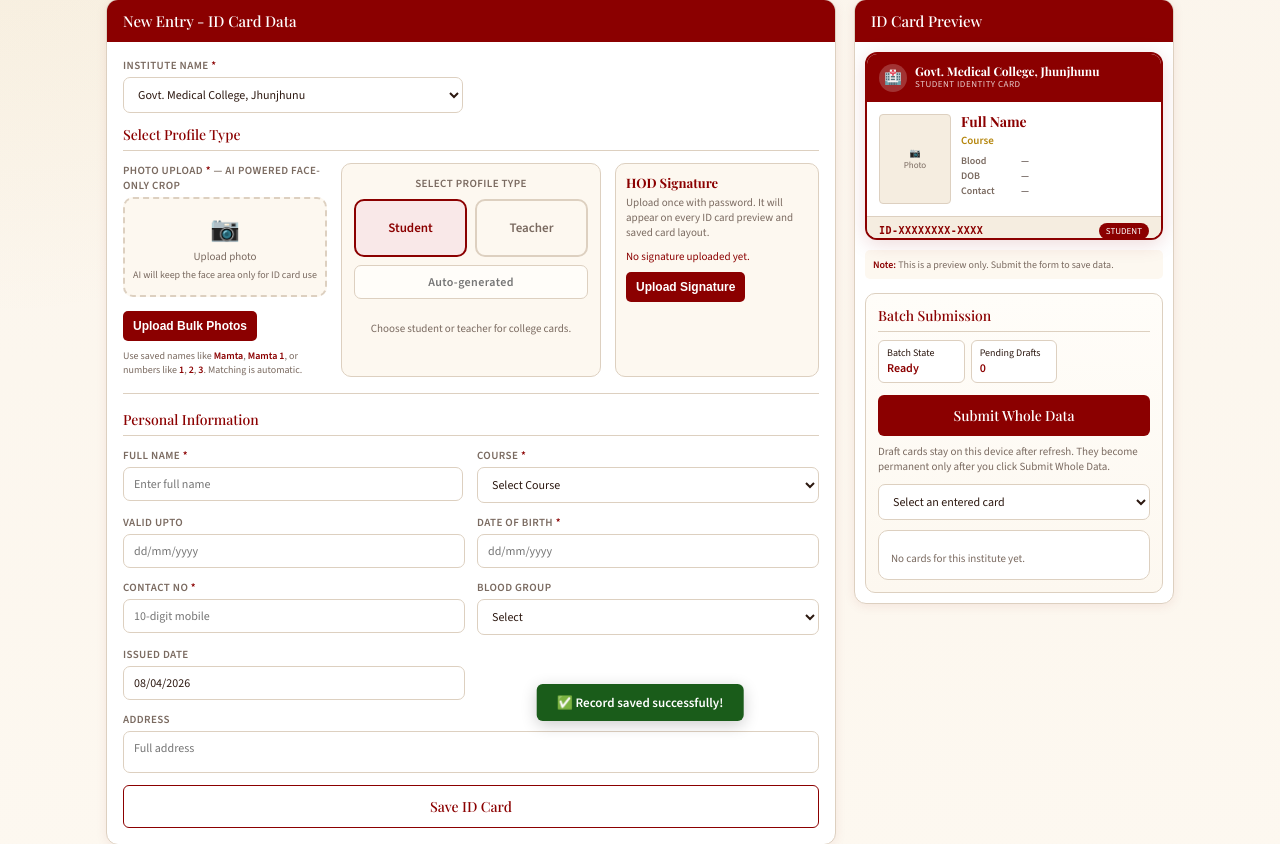
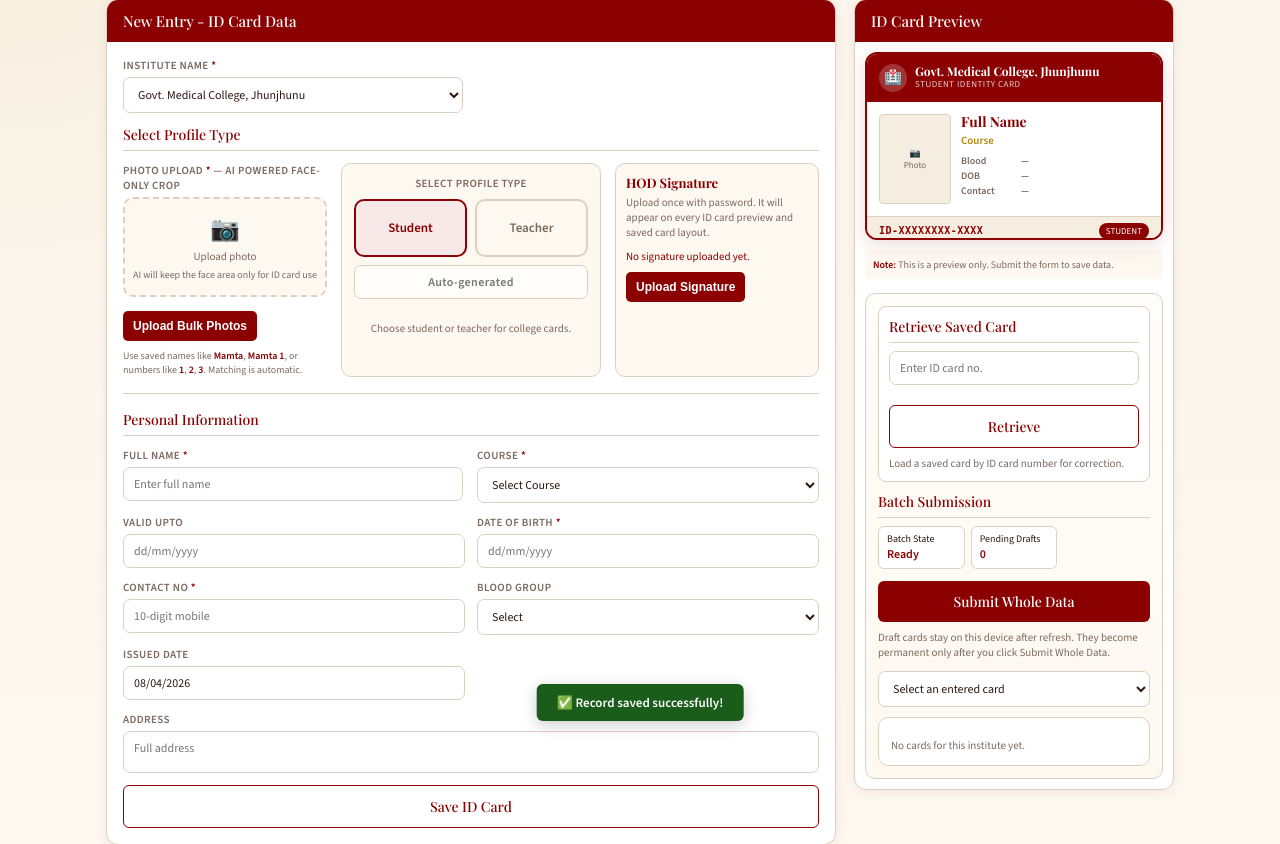
Before and after one commit to nine314211915-cpu/idcardmaker, a Flask app: page /id-card in a window 1280 px wide. Shown: the part 135-979 px from the top of the page. Run offline with Flask 3, Linux system fonts and the light colour scheme.

Commit message:
Add user-side card retrieval for correction

```diff
--- a/app.py
+++ b/app.py
@@ -709,6 +709,26 @@ def list_supabase_records(institute=None, batch_id=None):
         query["batch_id"] = f"eq.{batch_id}"
     rows = supabase_request("GET", "records", query=query)
     return [unpack_supabase_record(row) for row in (rows if isinstance(rows, list) else [])]
+
+
+def get_supabase_record_by_serial(institute, serial):
+    institute = canonicalize_institute_name(institute)
+    serial = (serial or "").strip()
+    if not institute or not serial:
+        return None
+    rows = supabase_request(
+        "GET",
+        "records",
+        query={
+            "select": "id,batch_id,institute_name,serial_no,name,profile_type,saved_at,submitted_at,payload",
+            "serial_no": f"eq.{serial}",
+            "institute_name": f"eq.{institute}",
+            "limit": 1,
+        },
+    )
+    if isinstance(rows, list) and rows:
+        return unpack_supabase_record(rows[0])
+    return None
 
 
 def get_supabase_batch(institute, batch_id):
@@ -2359,6 +2379,80 @@ def submit_batch():
         return jsonify({"error": str(exc) or "Batch submit failed"}), 500
     return jsonify({"status": "submitted", **result})
 
+
+@app.route("/api/retrieve-card")
+def retrieve_card():
+    institute = canonicalize_institute_name(request.args.get("institute"))
+    serial = (request.args.get("serial_no") or "").strip()
+    if not institute:
+        return jsonify({"error": "Institute is required"}), 400
+    if not serial:
+        return jsonify({"error": "ID card number is required"}), 400
+
+    if is_supabase_enabled():
+        record = get_supabase_record_by_serial(institute, serial)
+    else:
+        record = next((rec for rec in load_records(institute) if rec.get("serial_no") == serial), None)
+    if not record:
+        return jsonify({"error": "Card not found"}), 404
+    return jsonify({"record": record, "institute": institute, "serial_no": serial})
+
+
+@app.route("/api/update-card", methods=["POST"])
+def update_card():
+    payload = request.json or {}
+    institute = canonicalize_institute_name(payload.get("institute_name"))
+    serial = (payload.get("serial_no") or "").strip()
+    if not institute:
+        return jsonify({"error": "Institute is required"}), 400
+    if not serial:
+        return jsonify({"error": "ID card number is required"}), 400
+
+    normalize_record_dates(payload)
+    payload["institute_name"] = institute
+    payload["serial_no"] = serial
+    payload["saved_at"] = current_timestamp_display()
+
+    if is_supabase_enabled():
+        existing = get_supabase_record_by_serial(institute, serial)
+        if not existing:
+            return jsonify({"error": "Card not found"}), 404
+        submitted_at = existing.get("submitted_at")
+        batch_id = existing.get("batch_id")
+        batch_name = existing.get("batch_name")
+        existing.update(payload)
+        existing["submitted_at"] = submitted_at
+        if batch_id:
+            existing["batch_id"] = batch_id
+        if batch_name:
+            existing["batch_name"] = batch_name
+        supabase_request(
+            "PATCH",
+            "records",
+            payload={
+                "payload": existing,
+                "saved_at": existing.get("saved_at", ""),
+                "name": existing.get("name", ""),
+                "profile_type": existing.get("profile_type", ""),
+                "submitted_at": submitted_at or "",
+            },
+            query={"serial_no": f"eq.{serial}", "institute_name": f"eq.{institute}"},
+        )
+        return jsonify({"status": "updated", "record": existing, "serial_no": serial})
+
+    records = load_records(institute)
+    existing = next((rec for rec in records if rec.get("serial_no") == serial), None)
+    if not existing:
+        return jsonify({"error": "Card not found"}), 404
+    submitted_at = existing.get("submitted_at")
+    batch_total_cards = existing.get("batch_total_cards")
+    existing.update(payload)
+    existing["submitted_at"] = submitted_at
+    if batch_total_cards:
+        existing["batch_total_cards"] = batch_total_cards
+    save_records(records, institute)
+    return jsonify({"status": "updated", "record": existing, "serial_no": serial})
+
 @app.route("/api/records")
 @admin_required
 def get_records():
--- a/templates/index.html
+++ b/templates/index.html
@@ -464,6 +464,23 @@
     font-size: 11px;
     color: var(--muted);
     line-height: 1.4;
+  }
+  .retrieve-box {
+    margin-bottom: 10px;
+    padding: 10px;
+    border: 1px solid var(--border);
+    border-radius: 8px;
+    background: white;
+  }
+  .retrieve-row {
+    display: flex;
+    gap: 8px;
+    align-items: center;
+    flex-wrap: wrap;
+  }
+  .retrieve-row input {
+    flex: 1;
+    min-width: 180px;
   }
   .batch-toolbar {
     display: flex;
@@ -1058,6 +1075,14 @@
           <strong style="color:var(--red)">Note:</strong> This is a preview only. Submit the form to save data.
         </div>
         <div class="batch-box">
+          <div class="retrieve-box">
+            <div class="section-title" style="margin-bottom:8px">Retrieve Saved Card</div>
+            <div class="retrieve-row">
+              <input type="text" id="retrieveSerialInput" placeholder="Enter ID card no." onkeydown="if(event.key==='Enter'){event.preventDefault(); retrieveCardBySerial();}">
+              <button class="btn-submit secondary" type="button" onclick="retrieveCardBySerial()">Retrieve</button>
+            </div>
+            <div class="batch-note">Load a saved card by ID card number for correction.</div>
+          </div>
           <div class="section-title" style="margin-bottom:8px">Batch Submission</div>
           <div class="batch-meta">
             <div class="batch-pill">Batch State<strong id="batchStateLabel">Ready</strong></div>
@@ -1184,6 +1209,8 @@ let pendingSignaturePassword = '';
 let lastLoadedSubmittedSerial = '';
 let editingSerialNo = '';
 let currentPhotoMeta = { url: '', drive_id: '', draft_photo_key: '' };
+let activeRetrievedSerial = '';
+let activeRetrievedSource = '';
 let instituteLocked = false;
 let batchInstituteLocked = false;
 let currentBatchRecords = [];
@@ -2160,12 +2187,53 @@ async function editSubmittedCard(serial) {
     selectedBatchSerial = serial;
     saveUiState();
     await populateFormFromRecord(record);
+    activeRetrievedSerial = '';
+    activeRetrievedSource = 'draft';
     lastLoadedSubmittedSerial = serial;
     showToast('Loaded card for editing: ' + serial);
   } catch (e) {
     alert(e.message || 'Unable to load submitted card.');
   }
   hideLoading();
+}
+
+async function retrieveCardBySerial() {
+  const institute = getInstituteValue();
+  const serial = document.getElementById('retrieveSerialInput').value.trim();
+  if (!institute || institute === 'Other') {
+    alert('Please select or enter the institute first.');
+    return;
+  }
+  if (!serial) {
+    alert('Please enter the ID card number.');
+    return;
+  }
+
+  const localRecord = getDraftRecords(institute).find((record) => (record.serial_no || '').trim() === serial);
+  showLoading('Retrieving saved card...');
+  try {
+    if (localRecord) {
+      await populateFormFromRecord(localRecord);
+      activeRetrievedSerial = '';
+      activeRetrievedSource = 'draft';
+      selectedBatchSerial = serial;
+      saveUiState();
+      showToast('Loaded draft card: ' + serial);
+    } else {
+      const res = await fetch(`/api/retrieve-card?institute=${encodeURIComponent(institute)}&serial_no=${encodeURIComponent(serial)}`);
+      const data = await res.json();
+      if (!res.ok) throw new Error(data.error || 'Unable to retrieve card.');
+      await populateFormFromRecord(data.record || {});
+      activeRetrievedSerial = serial;
+      activeRetrievedSource = 'submitted';
+      document.getElementById('retrieveSerialInput').value = serial;
+      showToast('Loaded saved card: ' + serial);
+    }
+  } catch (e) {
+    alert(e.message || 'Unable to retrieve card.');
+  } finally {
+    hideLoading();
+  }
 }
 
 async function populateFormFromRecord(record) {
@@ -2277,6 +2345,31 @@ async function saveCurrentCard() {
 
   try {
     const institute = getInstituteValue();
+    if (activeRetrievedSource === 'submitted' && activeRetrievedSerial === serial) {
+      let finalPayload = { ...payload };
+      if (finalPayload.draft_photo_key) {
+        const uploadedRecord = await uploadDraftPhotoForRecord({ ...finalPayload });
+        finalPayload.photo_url = uploadedRecord.photo_url || '';
+        finalPayload.photo_drive_id = uploadedRecord.photo_drive_id || '';
+        delete finalPayload.draft_photo_key;
+      }
+      const res = await fetch('/api/update-card', {
+        method: 'POST',
+        headers: { 'Content-Type': 'application/json' },
+        body: JSON.stringify(finalPayload)
+      });
+      const data = await res.json();
+      if (!res.ok) throw new Error(data.error || 'Unable to update saved card.');
+      showToast('Corrected saved card. Serial: ' + serial);
+      activeRetrievedSerial = '';
+      activeRetrievedSource = '';
+      document.getElementById('retrieveSerialInput').value = '';
+      await loadBatchSummary();
+      resetForm();
+      hideLoading();
+      return;
+    }
+
     const existingRecords = getDraftRecords(institute);
     const existingIndex = existingRecords.findIndex(record => record.serial_no === serial);
     payload.saved_at = currentTimestampText();
@@ -2366,6 +2459,9 @@ function resetForm() {
   clearPhotoPreview();
   document.getElementById('previewSerial').textContent = '-';
   currentPhotoMeta = { url: '', drive_id: '', draft_photo_key: '' };
+  activeRetrievedSerial = '';
+  activeRetrievedSource = '';
+  document.getElementById('retrieveSerialInput').value = '';
 
   if (type === 'student') {
     document.getElementById('course').value = '';
```
